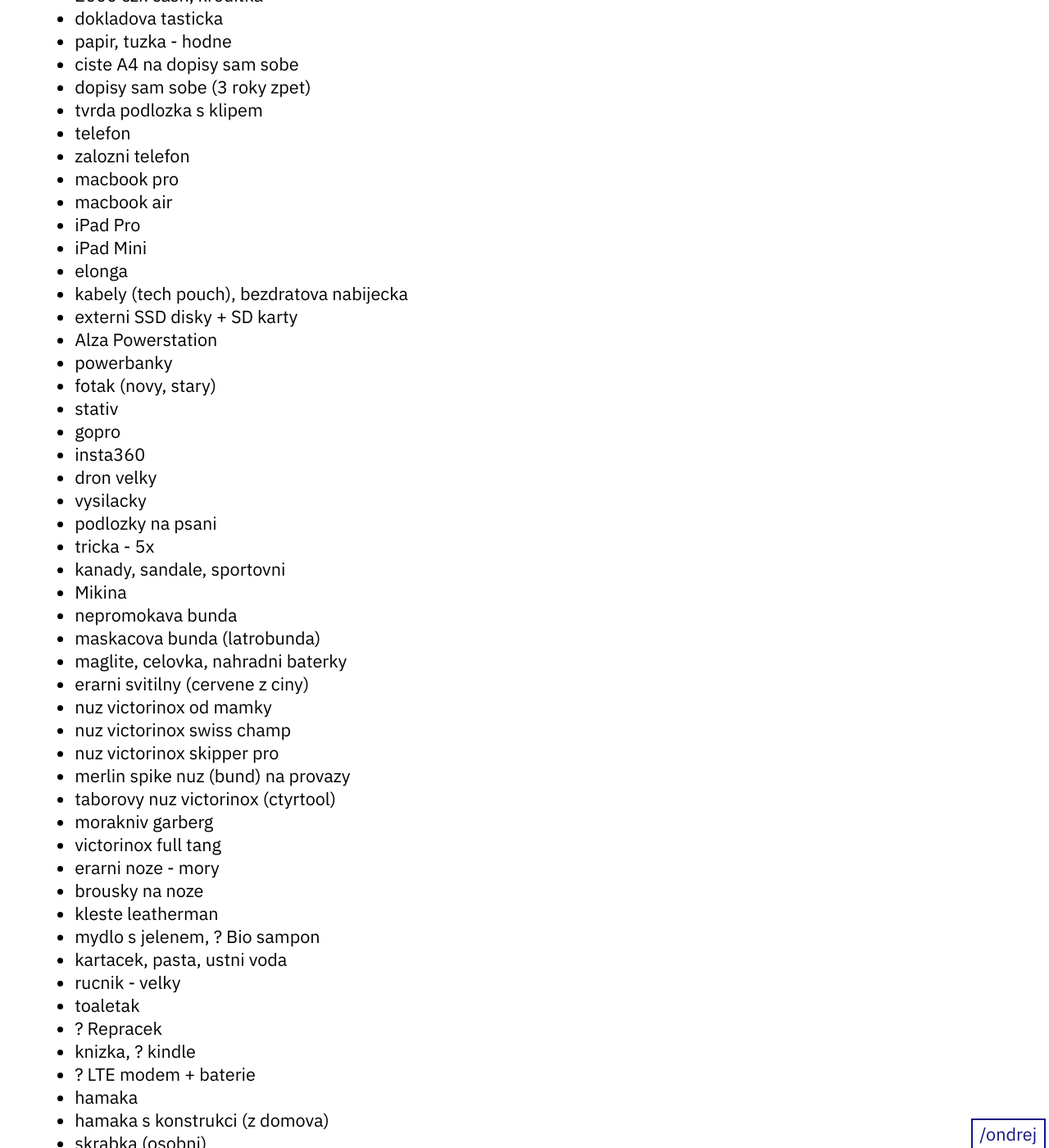
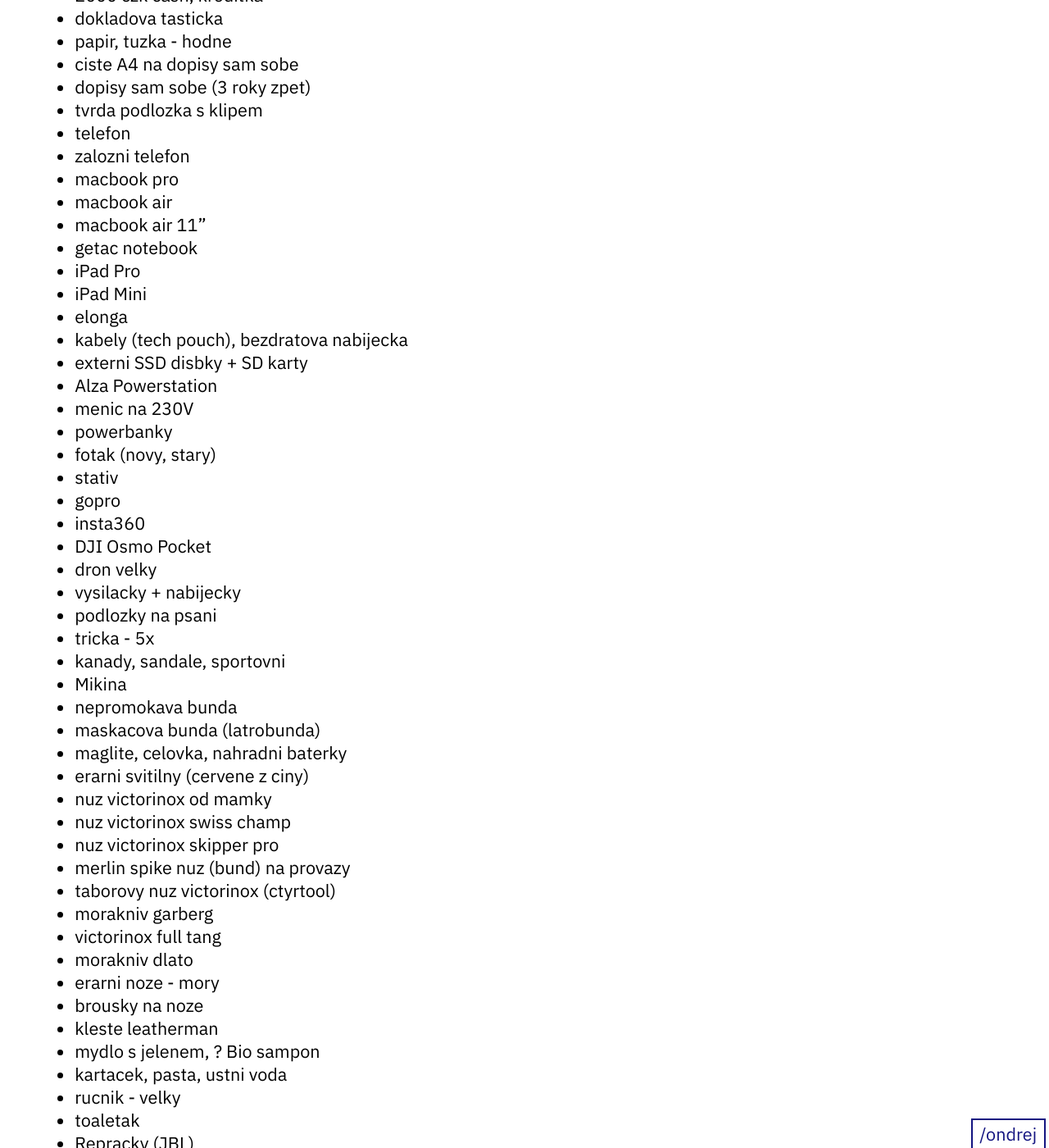
Before and after one commit to ondrejsika/ondrejsika.com, a Jekyll site: the page built from ondrej/checklists/tabor.md, in a window 1280 px wide and 1400 px high, scrolled down 479 px. Shown: the whole window at 82% size. Built offline with Jekyll 4.4.1, drawn with Linux system fonts in a browser that asks for light colours; some of the changed text lies outside the part shown.

Commit message:
feat(ondrej/checklists/tabor): Update tabor checklist before event

```diff
--- a/ondrej/checklists/tabor.md
+++ b/ondrej/checklists/tabor.md
@@ -26,19 +26,23 @@
 - zalozni telefon
 - macbook pro
 - macbook air
+- macbook air 11"
+- getac notebook
 - iPad Pro
 - iPad Mini
 - elonga
 - kabely (tech pouch), bezdratova nabijecka
-- externi SSD disky + SD karty
+- externi SSD disbky + SD karty
 - Alza Powerstation
+- menic na 230V
 - powerbanky
 - fotak (novy, stary)
 - stativ
 - gopro
 - insta360
+- DJI Osmo Pocket
 - dron velky
-- vysilacky
+- vysilacky + nabijecky
 - podlozky na psani
 - tricka - 5x
 - kanady, sandale, sportovni
@@ -54,6 +58,7 @@
 - taborovy nuz victorinox (ctyrtool)
 - morakniv garberg
 - victorinox full tang
+- morakniv dlato
 - erarni noze - mory
 - brousky na noze
 - kleste leatherman
@@ -61,9 +66,9 @@
 - kartacek, pasta, ustni voda
 - rucnik - velky
 - toaletak
-- ? Repracek
+- Repracky (JBL)
 - knizka, ? kindle
-- ? LTE modem + baterie
+- LTE modem (Vodafone)
 - hamaka
 - hamaka s konstrukci (z domova)
 - skrabka (osobni)
@@ -156,6 +161,11 @@
 - klesticky na uhliky
 - dalekohled
 - popcorn maker
+- drevena zaba z rima
+- lihovy varic
+- lih
+- varic na drevo (z decathlonu)
+- cednik (na ohniste)
 
 ### Nelinka / Delinka
 
```
Also changed, not shown: other parts of ondrej/checklists/tabor.md (+3 -2 lines).
